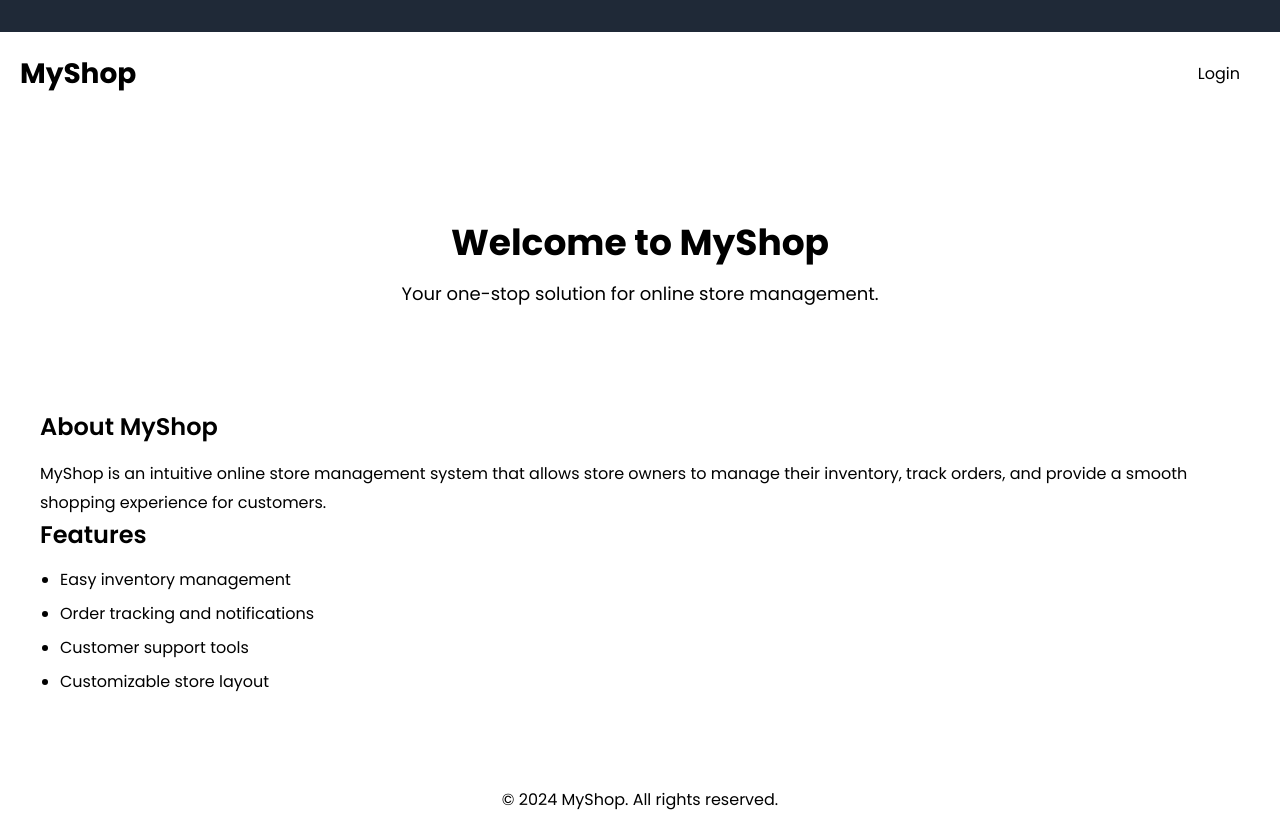
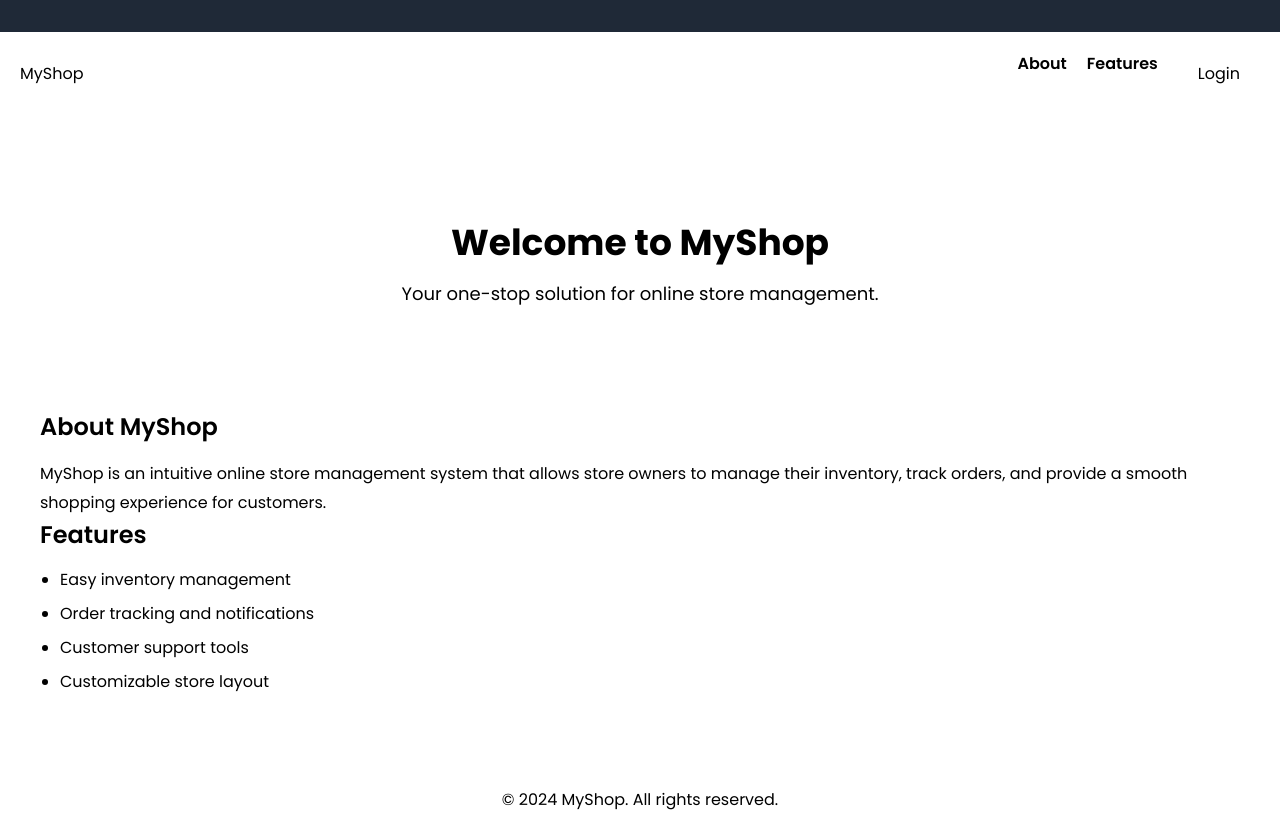
Before and after one commit to ruchspatil/VueCart, a Nuxt app: page / in a window 1280 px wide. Built offline with nearby package versions, Linux system fonts and the light colour scheme.

Commit message:
Update index.vue

```diff
--- a/pages/index.vue
+++ b/pages/index.vue
@@ -1,8 +1,14 @@
 <template>
   <div class="main-container">
     <header class="header">
-      <h1 class="header-title">MyShop</h1>
-      <button class="login-button" @click="navigateToLogin">Login</button>
+      <nav class="navbar">
+        <h1 class="header-title">MyShop</h1>
+        <ul class="nav-links">
+          <li><a href="#about" class="nav-link">About</a></li>
+          <li><a href="#features" class="nav-link">Features</a></li>
+          <li><button class="login-button" @click="navigateToLogin">Login</button></li>
+        </ul>
+      </nav>
     </header>
 
     <main class="content">
@@ -14,14 +20,14 @@
           </div>
         </section>
 
-        <section class="about">
+        <section id="about" class="about">
           <h2 class="section-title">About MyShop</h2>
           <p class="description">
             MyShop is an intuitive online store management system that allows store owners to manage their inventory, track orders, and provide a smooth shopping experience for customers.
           </p>
         </section>
 
-        <section class="features">
+        <section id="features" class="features">
           <h2 class="section-title">Features</h2>
           <ul class="feature-list">
             <li>Easy inventory management</li>
@@ -54,12 +60,14 @@ export default {
 @import url('https://fonts.googleapis.com/css2?family=Poppins:wght@400;600;700&display=swap');
 
 :root {
-  --primary-color: #ff9800;
-  --primary-color-hover: #e68900;
+  --primary-color: #4caf50; /* Green */
+  --primary-color-hover: #43a047;
+  --secondary-color: #ff9800; /* Orange */
+  --secondary-color-hover: #fb8c00;
   --text-color: #333;
   --background-color: #f9f9f9;
-  --header-bg: #333;
-  --footer-bg: #333;
+  --header-bg: #2c3e50; /* Dark Blue */
+  --footer-bg: #2c3e50;
   --white: #ffffff;
 }
 
@@ -76,18 +84,36 @@ export default {
   background-color: var(--header-bg);
   color: var(--white);
   padding: 20px;
+}
+
+.navbar {
   display: flex;
   justify-content: space-between;
   align-items: center;
 }
 
-.header-title {
-  font-size: 28px;
-  font-weight: bold;
+.nav-links {
+  list-style: none;
+  display: flex;
+  gap: 20px;
+  margin: 0;
+  padding: 0;
+}
+
+.nav-link {
+  color: var(--white);
+  text-decoration: none;
+  font-weight: 600;
+  font-size: 16px;
+  transition: color 0.3s ease;
+}
+
+.nav-link:hover {
+  color: var(--secondary-color);
 }
 
 .login-button {
-  background-color: var(--primary-color);
+  background-color: var(--secondary-color);
   color: var(--white);
   border: none;
   border-radius: 4px;
@@ -98,7 +124,7 @@ export default {
 }
 
 .login-button:hover {
-  background-color: var(--primary-color-hover);
+  background-color: var(--secondary-color-hover);
 }
 
 .content {
```
